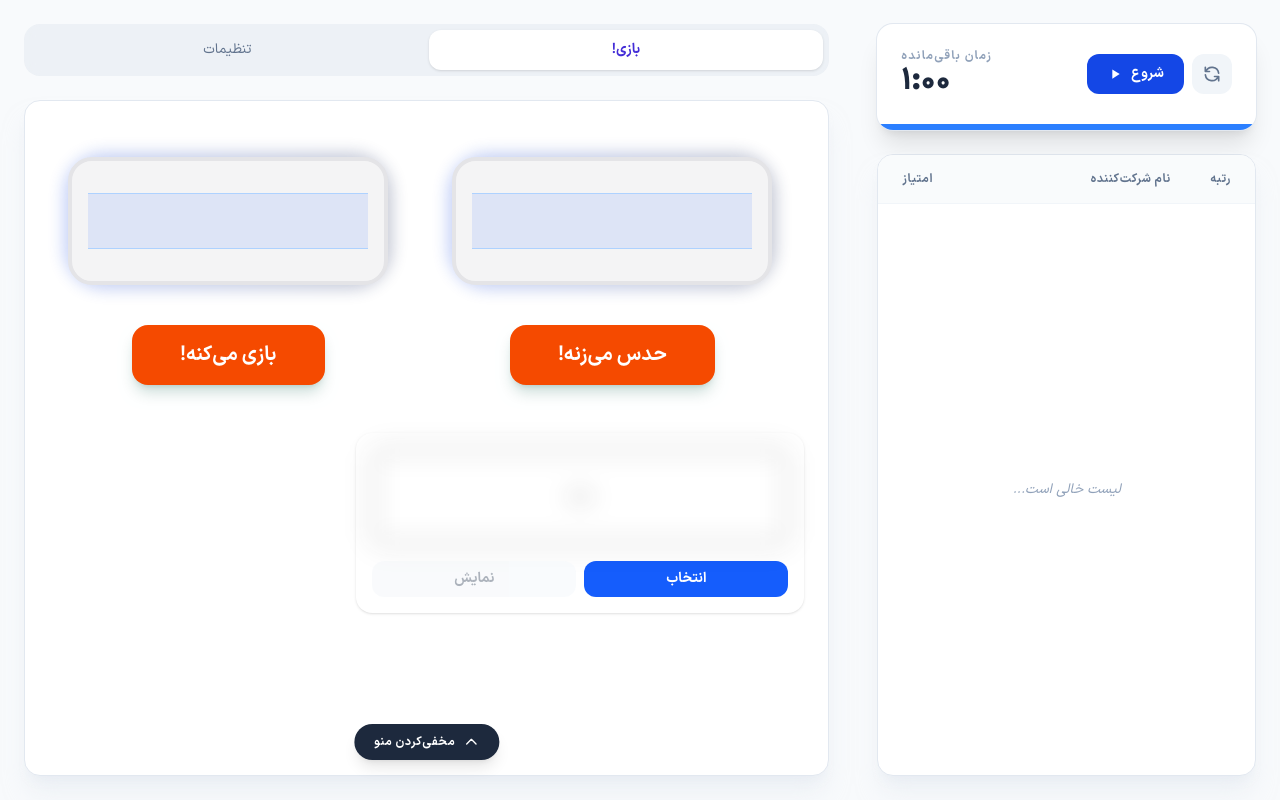
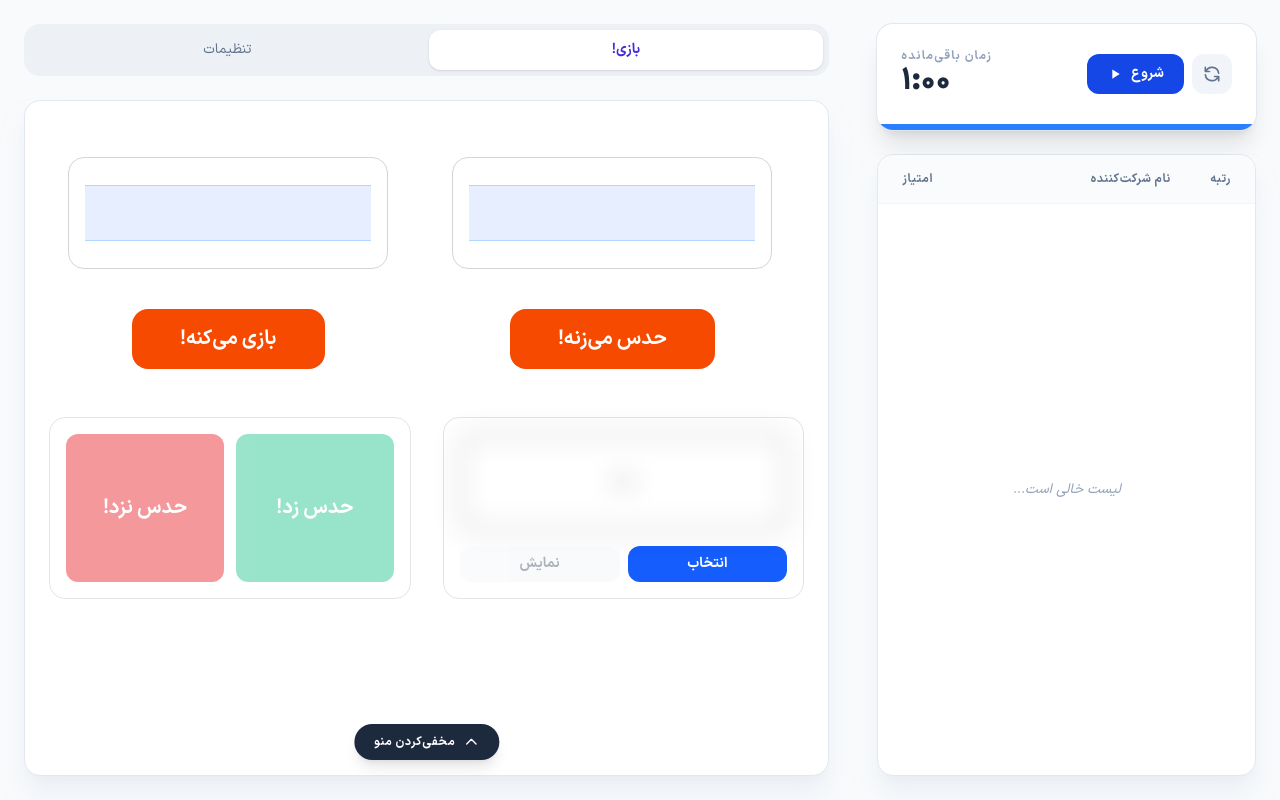
Before and after one commit to maniebra/adabazi, a Next.js app: page / in a window 1280 px wide. Built offline with nearby package versions, Linux system fonts and the light colour scheme.

Commit message:
add guess result widget

```diff
--- a/app/lib/redux/redux-store.ts
+++ b/app/lib/redux/redux-store.ts
@@ -2,12 +2,14 @@ import {configureStore} from "@reduxjs/toolkit";
 import participantsReducer from "@/app/lib/slices/participant-slice";
 import gameConfigReducer from "@/app/lib/slices/game-config-slice";
 import wordReducer from "@/app/lib/slices/word-slice";
+import gameReducer from "@/app/lib/slices/game-slice";
 
 export const store = configureStore({
     reducer: {
         participants: participantsReducer,
         gameConfig: gameConfigReducer,
         words: wordReducer,
+        game: gameReducer,
     },
 });
 
--- /dev/null
+++ b/app/lib/slices/game-slice.ts
@@ -0,0 +1,46 @@
+import { createSlice, PayloadAction } from "@reduxjs/toolkit";
+
+interface GameState {
+    actor: string | null;
+    guesser: string | null;
+    currentWord: string | null;
+}
+
+const initialState: GameState = {
+    actor: null,
+    guesser: null,
+    currentWord: null,
+};
+
+const gameSlice = createSlice({
+    name: "game",
+    initialState,
+    reducers: {
+        setActor: (state, action: PayloadAction<string>) => {
+            state.actor = action.payload;
+        },
+
+        setGuesser: (state, action: PayloadAction<string | null>) => {
+            state.guesser = action.payload;
+        },
+
+        setCurrentWord: (state, action: PayloadAction<string | null>) => {
+            state.currentWord = action.payload;
+        },
+
+        resetRound: (state) => {
+            state.actor = null;
+            state.guesser = null;
+            state.currentWord = null;
+        },
+    },
+});
+
+export const {
+    setActor,
+    setGuesser,
+    setCurrentWord,
+    resetRound,
+} = gameSlice.actions;
+
+export default gameSlice.reducer;
--- /dev/null
+++ b/app/ui/base/guess-result.tsx
@@ -0,0 +1,78 @@
+"use client";
+
+import {useAppDispatch, useAppSelector} from "@/app/lib/hooks/redux-hooks";
+import {updateParticipant} from "@/app/lib/slices/participant-slice";
+import {removeWord} from "@/app/lib/slices/word-slice";
+import {setCurrentWord} from "@/app/lib/slices/game-slice";
+
+export default function GuessResultWidget() {
+    const dispatch = useAppDispatch();
+
+    const actor = useAppSelector(state => state.game.actor);
+    const guesser = useAppSelector(state => state.game.guesser);
+    const currentWord = useAppSelector(state => state.game.currentWord);
+
+    const {
+        score_to_actor,
+        score_to_guesser,
+    } = useAppSelector(state => state.gameConfig);
+
+    const participants = useAppSelector(
+        state => state.participants.list
+    );
+
+    const applyScore = (name: string, delta: number) => {
+        const p = participants.find(p => p.name === name);
+        if (!p) return;
+
+        dispatch(
+            updateParticipant({
+                name,
+                patch: {score: p.score + delta},
+            })
+        );
+    };
+
+    const consumeWord = () => {
+        if (!currentWord) return;
+
+        dispatch(removeWord(currentWord));
+        dispatch(setCurrentWord(null));
+    };
+
+    const onGuessed = () => {
+        if (!actor || !currentWord) return;
+
+        applyScore(actor, score_to_actor);
+
+        if (guesser) {
+            applyScore(guesser, score_to_guesser);
+        }
+
+        consumeWord();
+    };
+
+    const onNotGuessed = () => {
+        consumeWord();
+    };
+
+    return (
+        <div className="w-full max-w-md rounded-2xl text-xl bg-white border border-zinc-200 p-4 flex gap-3">
+            <button
+                onClick={onGuessed}
+                disabled={!actor || !currentWord}
+                className="flex-1 rounded-xl bg-emerald-500 py-3 font-bold text-white hover:bg-emerald-700 disabled:opacity-40"
+            >
+                حدس زد!
+            </button>
+
+            <button
+                onClick={onNotGuessed}
+                disabled={!currentWord}
+                className="flex-1 rounded-xl bg-red-600 py-3 font-bold text-white hover:bg-red-700 disabled:opacity-40"
+            >
+                حدس نزد!
+            </button>
+        </div>
+    );
+}
--- a/app/ui/base/leaderboard-table.tsx
+++ b/app/ui/base/leaderboard-table.tsx
@@ -66,7 +66,7 @@ export default function LeaderboardTable({ className }: LeaderboardTableProps) {
                             </div>
 
                             {/* Score Column */}
-                            <div className="text-left font-mono text-base font-black text-indigo-600">
+                            <div className="text-left text-base font-black text-indigo-600">
                                 {toFarsiDigits(p.score)}
                             </div>
                         </div>
@@ -83,7 +83,7 @@ export default function LeaderboardTable({ className }: LeaderboardTableProps) {
             {/* Optional: Simple Footer info if list is long */}
             {sorted.length > 0 && (
                 <div className="bg-slate-50 px-6 py-2 border-t border-slate-100 text-[10px] text-slate-400 text-left uppercase font-medium">
-                    Total Participants: {toFarsiDigits(sorted.length)}
+                    کل شرکت‌کنندگان: {toFarsiDigits(sorted.length)}
                 </div>
             )}
         </div>
--- a/app/ui/base/wheel.tsx
+++ b/app/ui/base/wheel.tsx
@@ -1,46 +1,58 @@
 "use client";
-import {useState, useMemo} from "react";
-import {getRandomInt, getWeightedIndex} from "@/app/utils/random-utils";
-import {useAppSelector} from "@/app/lib/hooks/redux-hooks";
 
-export default function WeightedWheel(props: { buttonText: string }) {
+import { useState, useMemo } from "react";
+import { getRandomInt, getWeightedIndex } from "@/app/utils/random-utils";
+import { useAppSelector, useAppDispatch } from "@/app/lib/hooks/redux-hooks";
+import {setActor, setGuesser} from "@/app/lib/slices/game-slice";
+
+export default function WeightedWheel(props: {
+    buttonText: string;
+    role: "actor" | "guesser";
+}) {
     const [rotation, setRotation] = useState(0);
     const [isSpinning, setIsSpinning] = useState(false);
+
+    const dispatch = useAppDispatch();
 
     const participants = useAppSelector(
         state => state.participants.list
     );
 
-    const {names, weights} = useMemo(() => ({
+    const { names, weights } = useMemo(() => ({
         names: participants.map(p => p.name),
         weights: participants.map(p => p.weight),
     }), [participants]);
-
 
     const radius = 130;
     const step = 360 / names.length;
 
     function spin() {
-        if (isSpinning) return;
+        if (isSpinning || names.length === 0) return;
+
         setIsSpinning(true);
 
         const targetIndex = getWeightedIndex(weights);
+        const winnerName = names[targetIndex];
+
         const extraTurns = getRandomInt(5, 10);
+        const currentPosition = rotation % 360;
+        const targetAngle = targetIndex * step;
 
-        const currentPosition = rotation % 360;
+        let deltaRotation = targetAngle - currentPosition;
+        if (deltaRotation < 0) deltaRotation += 360;
 
-        const targetAngle = targetIndex * step;
-        let deltaRotation = targetAngle - currentPosition;
-
-        if (deltaRotation < 0) {
-            deltaRotation += 360;
-        }
-
-        const newRotation = rotation + deltaRotation + (extraTurns * 360);
-
+        const newRotation = rotation + deltaRotation + extraTurns * 360;
         setRotation(newRotation);
 
         setTimeout(() => {
+            if (props.role === "actor") {
+                dispatch(setActor(winnerName));
+                console.log(winnerName);
+            } else {
+                dispatch(setGuesser(winnerName));
+                console.log(winnerName);
+            }
+
             setIsSpinning(false);
         }, 2500);
     }
@@ -49,16 +61,14 @@ export default function WeightedWheel(props: { buttonText: string }) {
         <div className="flex flex-col items-center gap-10 p-8" dir="rtl">
             <div className="group relative">
                 <div
-                    className="absolute -inset-1 bg-gradient-to-r from-blue-700 to-blue-950 rounded-[2.5rem] blur opacity-25 group-hover:opacity-50 transition duration-1000"/>
-                <div
-                    className="relative w-80 h-32 rounded-3xl bg-zinc-100 border-4 border-zinc-200 flex items-center justify-center overflow-hidden"
-                    style={{perspective: "1200px"}}
+                    className="relative w-80 h-28 rounded-2xl border-1 border-zinc-300 flex items-center justify-center overflow-hidden"
+                    style={{ perspective: "1200px" }}
                 >
                     <div className="absolute inset-0 z-20 pointer-events-none"/>
+                    <div className="absolute inset-x-4 top-1/2 -translate-y-1/2 h-14 bg-blue-600/10 border-y border-blue-300/60 z-10 pointer-events-none"/>
+
                     <div
-                        className="absolute inset-x-4 top-1/2 -translate-y-1/2 h-14 bg-blue-600/10 border-y border-blue-300/60 z-10 pointer-events-none"/>
-                    <div
-                        className="relative w-full h-full transition-transform duration-[2500ms] cubic-bezier(0.15, 0, 0.15, 1)"
+                        className="relative w-full h-full transition-transform duration-[2500ms]"
                         style={{
                             transform: `rotateX(${rotation}deg)`,
                             transformStyle: "preserve-3d",
@@ -73,9 +83,9 @@ export default function WeightedWheel(props: { buttonText: string }) {
                                     backfaceVisibility: "hidden",
                                 }}
                             >
-                                <span className="text-zinc-900 text-2xl font-black tracking-tight">
-                                    {name}
-                                </span>
+                <span className="text-zinc-900 text-2xl font-black">
+                  {name}
+                </span>
                             </div>
                         ))}
                     </div>
@@ -85,10 +95,10 @@ export default function WeightedWheel(props: { buttonText: string }) {
             <button
                 onClick={spin}
                 disabled={isSpinning}
-                className={`px-12 py-4 rounded-2xl font-bold text-xl transition-all duration-300 ${
+                className={`px-12 py-4 rounded-2xl font-bold text-xl transition-all ${
                     isSpinning
                         ? "bg-zinc-400 text-zinc-700 cursor-not-allowed"
-                        : "bg-orange-600 text-white hover:bg-orange-500 hover:scale-105 active:scale-95 shadow-lg shadow-emerald-900/20"
+                        : "bg-orange-600 text-white hover:bg-orange-500 hover:scale-105 active:scale-95"
                 }`}
             >
                 {isSpinning ? "در حال قرعه‌کشی..." : props.buttonText}
--- a/app/ui/base/word-picker.tsx
+++ b/app/ui/base/word-picker.tsx
@@ -1,24 +1,27 @@
 "use client";
 
 import { useState } from "react";
-import { useAppSelector } from "@/app/lib/hooks/redux-hooks";
+import { useAppDispatch, useAppSelector } from "@/app/lib/hooks/redux-hooks";
+import { setCurrentWord } from "@/app/lib/slices/game-slice";
 
 export default function WordPickerWidget() {
+    const dispatch = useAppDispatch();
+
     const words = useAppSelector(state => state.words.list);
+    const currentWord = useAppSelector(state => state.game.currentWord);
 
-    const [currentWord, setCurrentWord] = useState<string | null>(null);
     const [revealed, setRevealed] = useState(false);
 
     const pickWord = () => {
         if (words.length === 0) return;
 
         const randomIndex = Math.floor(Math.random() * words.length);
-        setCurrentWord(words[randomIndex]);
-        setRevealed(false); // always blur after pick
+        dispatch(setCurrentWord(words[randomIndex]));
+        setRevealed(false);
     };
 
     return (
-        <div className="w-full max-w-md rounded-2xl bg-white shadow-sm p-4 space-y-4">
+        <div className="w-full max-w-md rounded-2xl bg-white border border-zinc-200 p-4 space-y-4">
             {/* Word container */}
             <div
                 className={`h-24 flex items-center justify-center rounded-xl border text-xl font-bold transition-all
--- a/app/ui/widgets/picker-tab.tsx
+++ b/app/ui/widgets/picker-tab.tsx
@@ -3,6 +3,7 @@
 import { useAppSelector } from "@/app/lib/hooks/redux-hooks";
 import Wheel from "@/app/ui/base/wheel"
 import WordPickerWidget from "@/app/ui/base/word-picker";
+import GuessResultWidget from "@/app/ui/base/guess-result";
 
 export default function PickerTab() {
     const singleGuesser = useAppSelector(
@@ -13,14 +14,15 @@ export default function PickerTab() {
         <div title="بازی!">
             <div className="flex w-full justify-evenly">
                 {singleGuesser && (
-                    <Wheel buttonText="حدس می‌زنه!" />
+                    <Wheel buttonText="حدس می‌زنه!" role="guesser"/>
                 )}
 
-                <Wheel buttonText="بازی می‌کنه!" />
+                <Wheel buttonText="بازی می‌کنه!" role="actor"/>
             </div>
 
-            <div className="mt-4">
+            <div className="mt-4 flex flex-row gap-8">
                 <WordPickerWidget />
+                <GuessResultWidget />
             </div>
         </div>
     );
```
